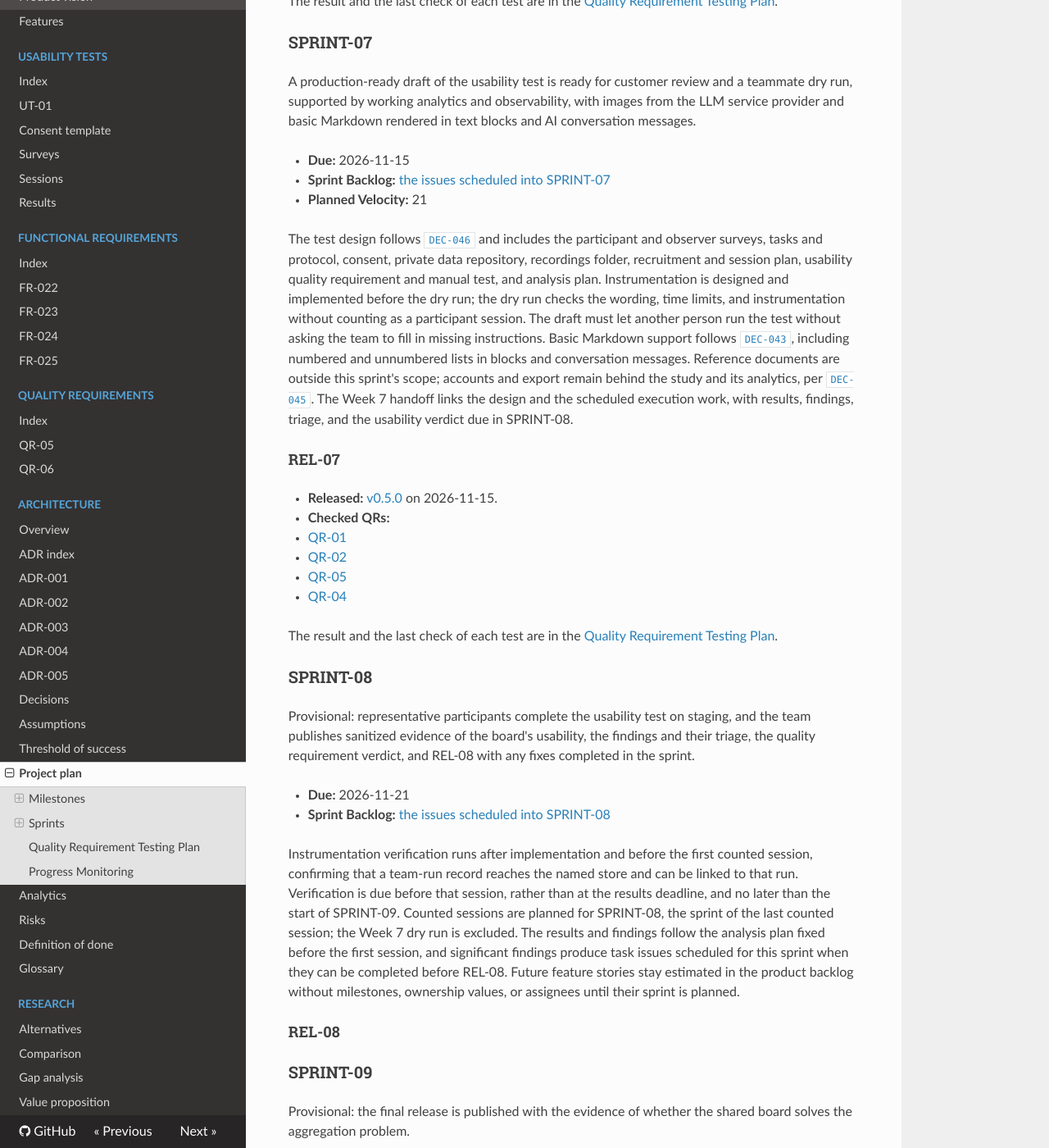
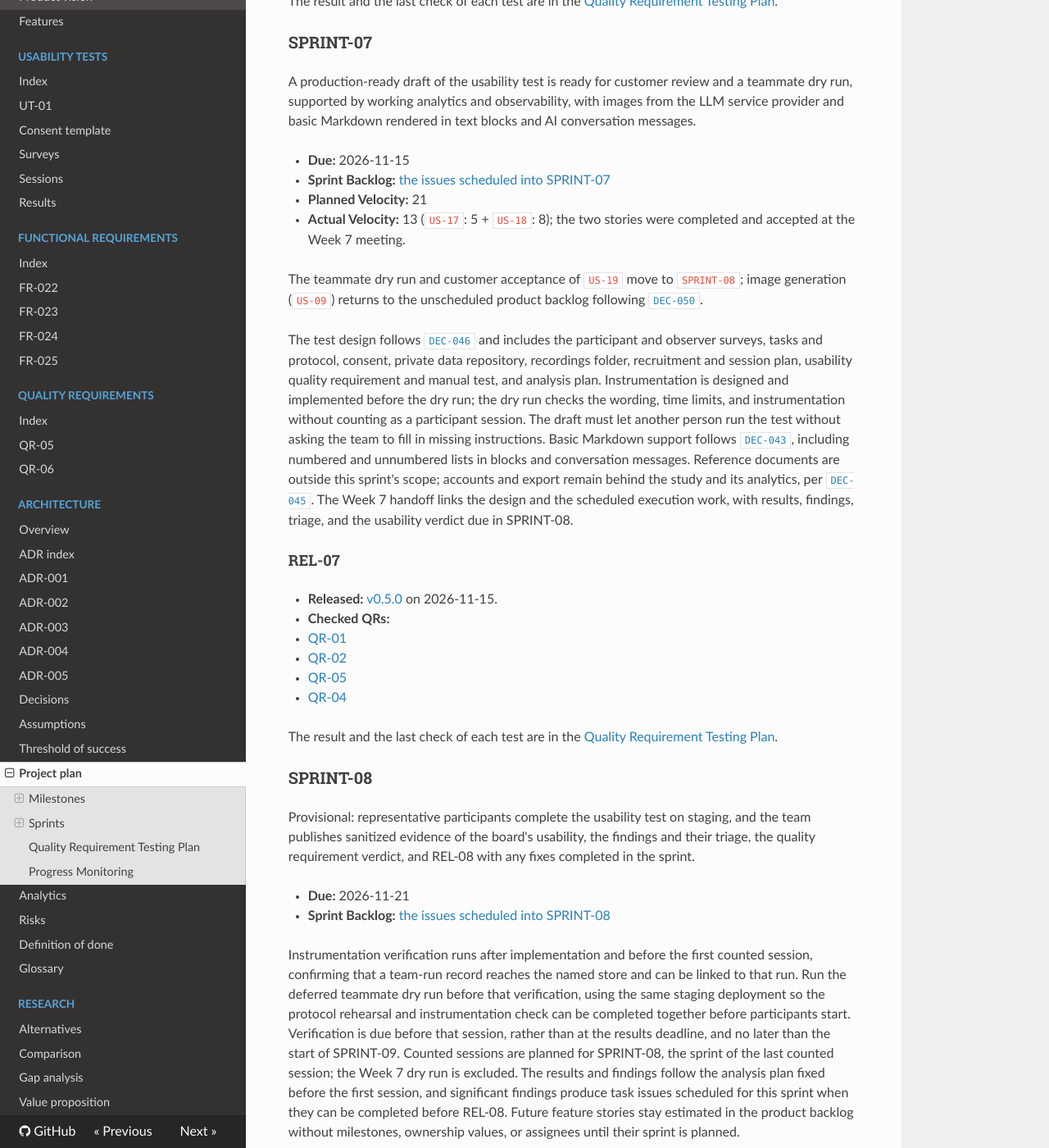
Before and after one commit to WellMadeTeam/workspace-ai-03, an MkDocs documentation site: the page built from docs/project-plan.md, in a window 1280 px wide and 1400 px high, scrolled down 3266 px. Shown: the whole window at 82% size. Built offline with MkDocs 1.6.1, drawn with Linux system fonts in a browser that asks for light colours; nearby versions of some CDN libraries.

Commit message:
docs(retrospective): close sprint 07

```diff
--- a/docs/project-plan.md
+++ b/docs/project-plan.md
@@ -111,6 +111,9 @@ A production-ready draft of the usability test is ready for customer review and
 - **Due:** 2026-11-15
 - **Sprint Backlog:** [the issues scheduled into SPRINT-07](https://github.com/WellMadeTeam/workspace-ai-03/milestone/7)
 - **Planned Velocity:** 21
+- **Actual Velocity:** 13 (`US-17`: 5 + `US-18`: 8); the two stories were completed and accepted at the Week 7 meeting.
+
+The teammate dry run and customer acceptance of `US-19` move to `SPRINT-08`; image generation (`US-09`) returns to the unscheduled product backlog following [`DEC-050`](decisions.md#dec-050).
 
 The test design follows [`DEC-046`](decisions.md#dec-046) and includes the participant and observer surveys, tasks and protocol, consent, private data repository, recordings folder, recruitment and session plan, usability quality requirement and manual test, and analysis plan.
 Instrumentation is designed and implemented before the dry run; the dry run checks the wording, time limits, and instrumentation without counting as a participant session.
@@ -138,6 +141,7 @@ Provisional: representative participants complete the usability test on staging,
 - **Sprint Backlog:** [the issues scheduled into SPRINT-08](https://github.com/WellMadeTeam/workspace-ai-03/milestone/8)
 
 Instrumentation verification runs after implementation and before the first counted session, confirming that a team-run record reaches the named store and can be linked to that run.
+Run the deferred teammate dry run before that verification, using the same staging deployment so the protocol rehearsal and instrumentation check can be completed together before participants start.
 Verification is due before that session, rather than at the results deadline, and no later than the start of SPRINT-09.
 Counted sessions are planned for SPRINT-08, the sprint of the last counted session; the Week 7 dry run is excluded.
 The results and findings follow the analysis plan fixed before the first session, and significant findings produce task issues scheduled for this sprint when they can be completed before REL-08.
```
Also changed, not shown: reports/week-07/sprint-retrospective.md (added, +34 -0 lines).
